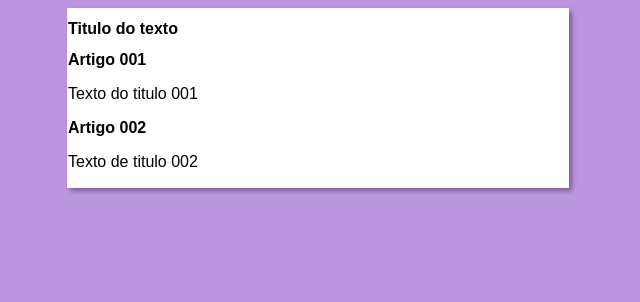
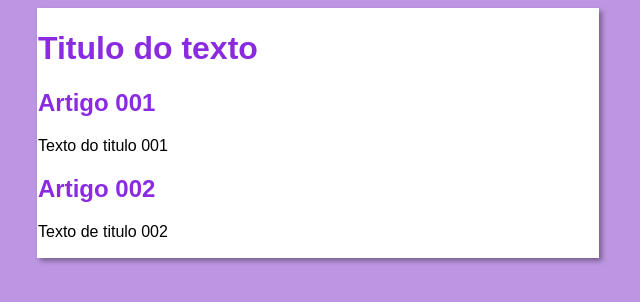
Before and after one commit to thapsouza/projeto-site, a plain HTML site: page index.html in a window 1280 px wide. Shown: the whole page, without its empty margins (322-962 px from the left). Drawn offline with Linux system fonts and the light colour scheme.

Commit message:
alteração designer

```diff
--- a/estilo/style.css
+++ b/estilo/style.css
@@ -8,8 +8,16 @@ body{
 }
 main {
     background-color: white;
-    width: 500px;
+    width: 560px;
     margin: auto;
     padding: 1px;
     box-shadow: 3px 3px 5px rgba(0, 0, 0, 0.37);
 }
+h1{
+    font-size: 2em;
+    color: blueviolet;
+}
+h2{
+    font-size: 1.5em;
+    color: blueviolet;
+}
```
